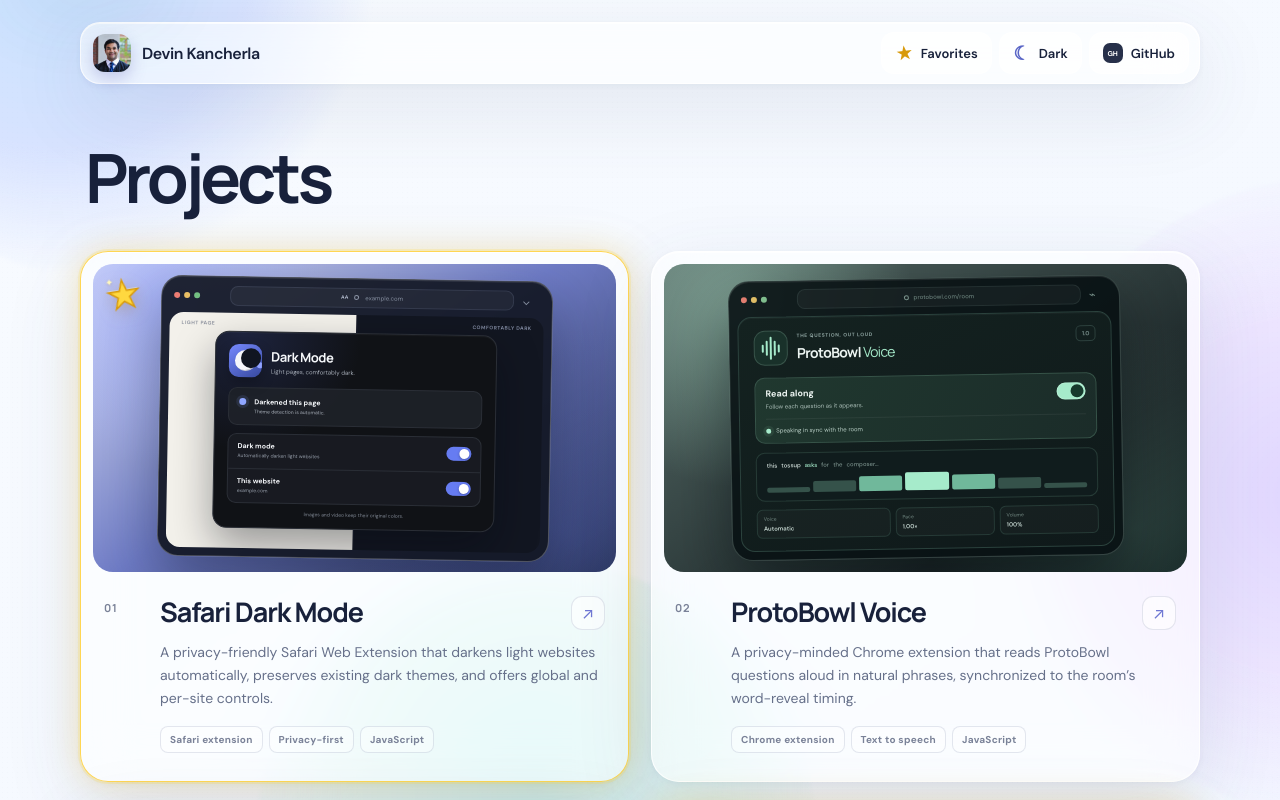
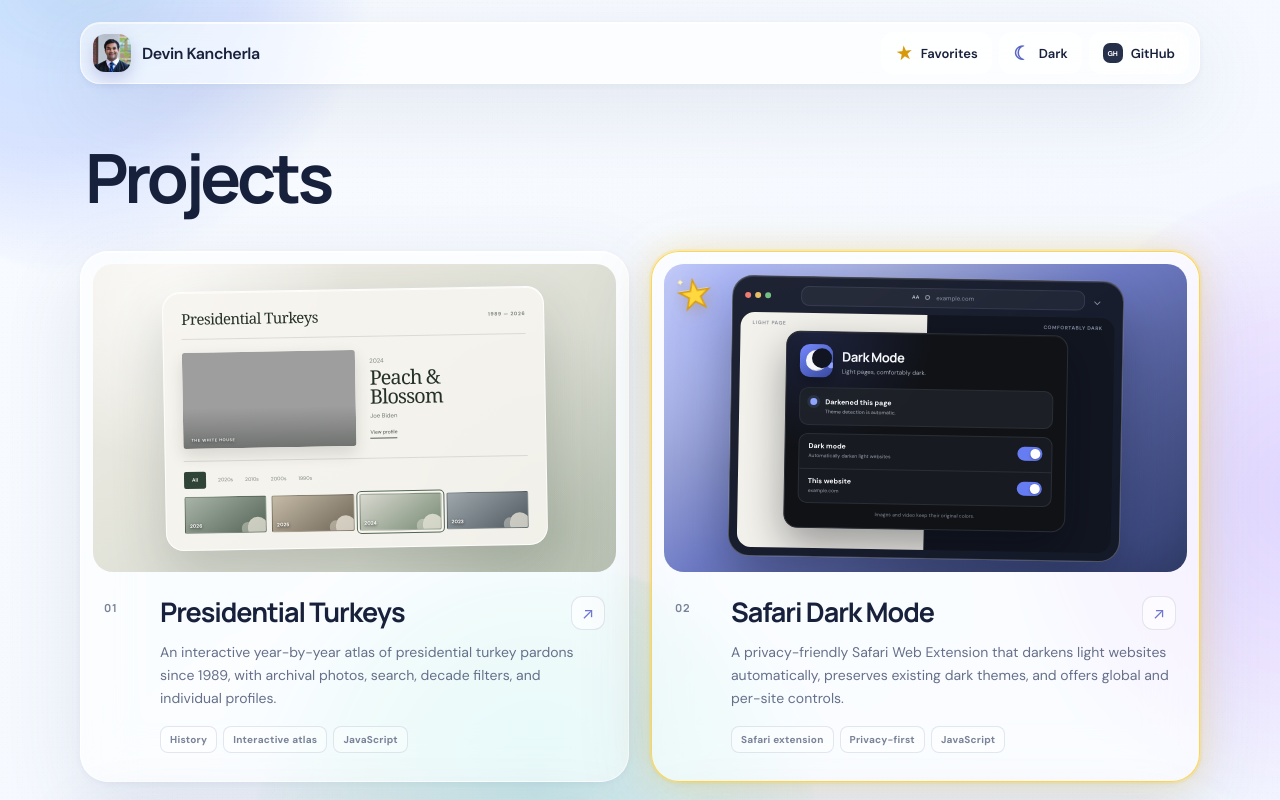
Before and after one commit to dev1niscool/dev1niscool.github.io, a plain HTML site: page index.html in a window 1280 px wide. Shown: the top 800 px of the page. Drawn offline with Linux system fonts and the light colour scheme; grey boxes are pictures that could not be loaded.

Commit message:
Add Presidential Turkeys project

```diff
--- a/index.html
+++ b/index.html
@@ -104,6 +104,37 @@
         </div>
 
         <div class="project-grid" id="project-grid">
+          <article class="project-card glass reveal-card">
+            <a
+              class="project-preview preview-turkeys"
+              href="https://dev1niscool.github.io/presidential_turkeys/"
+              target="_blank"
+              rel="noreferrer"
+              aria-label="Open Presidential Turkeys interactive atlas"
+            >
+              <div class="turkey-panel" aria-hidden="true">
+                <div class="turkey-head"><strong>Presidential Turkeys</strong><small>1989 — 2026</small></div>
+                <div class="turkey-feature">
+                  <div class="turkey-photo"><span>THE WHITE HOUSE</span></div>
+                  <div class="turkey-profile"><small>2024</small><b>Peach &amp;<br />Blossom</b><span>Joe Biden</span><i>View profile</i></div>
+                </div>
+                <div class="turkey-filters"><b>All</b><span>2020s</span><span>2010s</span><span>2000s</span><span>1990s</span></div>
+                <div class="turkey-archive"><span><i></i><b>2026</b></span><span><i></i><b>2025</b></span><span class="selected"><i></i><b>2024</b></span><span><i></i><b>2023</b></span></div>
+              </div>
+            </a>
+            <div class="project-info">
+              <div class="project-number">01</div>
+              <div class="project-copy">
+                <div class="project-title-line">
+                  <h3>Presidential Turkeys</h3>
+                  <a class="arrow-link" href="https://dev1niscool.github.io/presidential_turkeys/" target="_blank" rel="noreferrer" aria-label="Visit Presidential Turkeys interactive atlas">↗</a>
+                </div>
+                <p>An interactive year-by-year atlas of presidential turkey pardons since 1989, with archival photos, search, decade filters, and individual profiles.</p>
+                <div class="tag-list"><span>History</span><span>Interactive atlas</span><span>JavaScript</span></div>
+              </div>
+            </div>
+          </article>
+
           <article class="project-card project-favorite glass reveal-card">
             <span class="favorite-star" aria-label="Favorite project" title="Favorite project"><span aria-hidden="true">★</span></span>
             <a
@@ -137,7 +168,7 @@
               </div>
             </a>
             <div class="project-info">
-              <div class="project-number">01</div>
+              <div class="project-number">02</div>
               <div class="project-copy">
                 <div class="project-title-line">
                   <h3>Safari Dark Mode</h3>
@@ -183,7 +214,7 @@
               </div>
             </a>
             <div class="project-info">
-              <div class="project-number">02</div>
+              <div class="project-number">03</div>
               <div class="project-copy">
                 <div class="project-title-line">
                   <h3>ProtoBowl Voice</h3>
@@ -218,7 +249,7 @@
               </div>
             </a>
             <div class="project-info">
-              <div class="project-number">03</div>
+              <div class="project-number">04</div>
               <div class="project-copy">
                 <div class="project-title-line">
                   <h3>Biological Age Blood Estimate</h3>
@@ -249,7 +280,7 @@
               </div>
             </a>
             <div class="project-info">
-              <div class="project-number">04</div>
+              <div class="project-number">05</div>
               <div class="project-copy">
                 <div class="project-title-line">
                   <h3>M2ordle</h3>
@@ -283,7 +314,7 @@
               </div>
             </a>
             <div class="project-info">
-              <div class="project-number">05</div>
+              <div class="project-number">06</div>
               <div class="project-copy">
                 <div class="project-title-line">
                   <h3>Switch Smasher</h3>
@@ -318,7 +349,7 @@
               </div>
             </a>
             <div class="project-info">
-              <div class="project-number">06</div>
+              <div class="project-number">07</div>
               <div class="project-copy">
                 <div class="project-title-line">
                   <h3>Vestibular</h3>
@@ -353,7 +384,7 @@
               </div>
             </a>
             <div class="project-info">
-              <div class="project-number">07</div>
+              <div class="project-number">08</div>
               <div class="project-copy">
                 <div class="project-title-line">
                   <h3>TailorStitch</h3>
@@ -388,7 +419,7 @@
               </div>
             </a>
             <div class="project-info">
-              <div class="project-number">08</div>
+              <div class="project-number">09</div>
               <div class="project-copy">
                 <div class="project-title-line">
                   <h3>FakeMessages</h3>
@@ -416,7 +447,7 @@
               </div>
             </a>
             <div class="project-info">
-              <div class="project-number">09</div>
+              <div class="project-number">10</div>
               <div class="project-copy">
                 <div class="project-title-line">
                   <h3>GSB Atlas</h3>
@@ -448,7 +479,7 @@
               </div>
             </a>
             <div class="project-info">
-              <div class="project-number">10</div>
+              <div class="project-number">11</div>
               <div class="project-copy">
                 <div class="project-title-line">
                   <h3>Little Voyages</h3>
@@ -480,7 +511,7 @@
               </div>
             </a>
             <div class="project-info">
-              <div class="project-number">11</div>
+              <div class="project-number">12</div>
               <div class="project-copy">
                 <div class="project-title-line">
                   <h3>On Repeat</h3>
@@ -516,7 +547,7 @@
               </div>
             </a>
             <div class="project-info">
-              <div class="project-number">12</div>
+              <div class="project-number">13</div>
               <div class="project-copy">
                 <div class="project-title-line">
                   <h3>Inside Devin</h3>
@@ -547,7 +578,7 @@
               </div>
             </a>
             <div class="project-info">
-              <div class="project-number">13</div>
+              <div class="project-number">14</div>
               <div class="project-copy">
                 <div class="project-title-line">
                   <h3>Stremio Live TV</h3>
@@ -577,7 +608,7 @@
               </div>
             </a>
             <div class="project-info">
-              <div class="project-number">14</div>
+              <div class="project-number">15</div>
               <div class="project-copy">
                 <div class="project-title-line">
                   <h3>Clearpage</h3>
@@ -606,7 +637,7 @@
               </div>
             </a>
             <div class="project-info">
-              <div class="project-number">15</div>
+              <div class="project-number">16</div>
               <div class="project-copy">
                 <div class="project-title-line">
                   <h3>Inde — News Tracker</h3>
@@ -645,7 +676,7 @@
               </div>
             </a>
             <div class="project-info">
-              <div class="project-number">16</div>
+              <div class="project-number">17</div>
               <div class="project-copy">
                 <div class="project-title-line">
                   <h3>M3U Playlist Scanner</h3>
@@ -685,7 +716,7 @@
               </div>
             </a>
             <div class="project-info">
-              <div class="project-number">17</div>
+              <div class="project-number">18</div>
               <div class="project-copy">
                 <div class="project-title-line">
                   <h3>Autonomic Pharmacology Lab</h3>
@@ -720,7 +751,7 @@
               </div>
             </a>
             <div class="project-info">
-              <div class="project-number">18</div>
+              <div class="project-number">19</div>
               <div class="project-copy">
                 <div class="project-title-line">
                   <h3>Market Signals</h3>
@@ -755,7 +786,7 @@
               </div>
             </a>
             <div class="project-info">
-              <div class="project-number">19</div>
+              <div class="project-number">20</div>
               <div class="project-copy">
                 <div class="project-title-line">
                   <h3>GLP-1 Concentration Plotter</h3>
@@ -784,7 +815,7 @@
               </div>
             </a>
             <div class="project-info">
-              <div class="project-number">20</div>
+              <div class="project-number">21</div>
               <div class="project-copy">
                 <div class="project-title-line">
                   <h3>FanterFootbah Treasurer</h3>
@@ -811,7 +842,7 @@
               </div>
             </a>
             <div class="project-info">
-              <div class="project-number">21</div>
+              <div class="project-number">22</div>
               <div class="project-copy">
                 <div class="project-title-line">
                   <h3>IDR Arbitration Tool</h3>
@@ -839,7 +870,7 @@
               </div>
             </a>
             <div class="project-info">
-              <div class="project-number">22</div>
+              <div class="project-number">23</div>
               <div class="project-copy">
                 <div class="project-title-line">
                   <h3>GLP-1 Evidence Atlas</h3>
@@ -867,7 +898,7 @@
               </div>
             </a>
             <div class="project-info">
-              <div class="project-number">23</div>
+              <div class="project-number">24</div>
               <div class="project-copy">
                 <div class="project-title-line">
                   <h3>Instagram Unfollower Checker</h3>
--- a/styles.css
+++ b/styles.css
@@ -176,6 +176,14 @@ html[data-theme="dark"] .favorite-key strong { color: #ffe596; }
 html[data-theme="dark"] .project-card.project-favorite { box-shadow: 0 0 0 2px rgba(255,218,75,.18), 0 0 38px rgba(255,199,36,.17), var(--shadow), inset 0 1px 0 var(--glass-highlight); }
 html[data-theme="dark"] .project-card:hover { box-shadow: 0 30px 90px rgba(0,0,0,.34), inset 0 1px 0 var(--glass-highlight); }
 html[data-theme="dark"] .project-card.project-favorite:hover { box-shadow: 0 0 0 2px rgba(255,218,75,.27), 0 0 46px rgba(255,199,36,.23), 0 30px 90px rgba(0,0,0,.34), inset 0 1px 0 var(--glass-highlight); }
+
+.preview-turkeys { background: radial-gradient(circle at 16% 10%, rgba(255,255,255,.72), transparent 33%), radial-gradient(circle at 88% 86%, rgba(103,122,99,.24), transparent 38%), linear-gradient(145deg, #eeeae1, #c9d0c3); }
+.turkey-panel { width: 84%; max-width: 382px; padding: 16px 18px; border: 1px solid rgba(255,255,255,.84); border-radius: 18px; color: #243128; background: rgba(247,245,239,.91); box-shadow: 0 24px 54px rgba(48,61,51,.2), inset 0 1px 0 rgba(255,255,255,.72); transform: rotate(-1deg); }
+.turkey-head { display: flex; align-items: center; justify-content: space-between; gap: 12px; padding-bottom: 10px; border-bottom: 1px solid rgba(43,58,47,.13); }.turkey-head strong { font-family: Georgia, serif; font-size: 15px; font-weight: 400; letter-spacing: -.035em; }.turkey-head small { color: #788078; font-size: 5px; font-weight: 700; letter-spacing: .12em; }
+.turkey-feature { display: grid; grid-template-columns: 1.05fr .95fr; gap: 14px; padding: 13px 0 12px; border-bottom: 1px solid rgba(43,58,47,.13); }.turkey-photo { position: relative; min-height: 96px; overflow: hidden; border-radius: 3px; background: linear-gradient(180deg, transparent 58%, rgba(16,24,18,.32)), url("https://dev1niscool.github.io/presidential_turkeys/assets/photos/2024.jpg") center 38% / cover; box-shadow: 0 7px 16px rgba(38,49,41,.15); }.turkey-photo span { position: absolute; left: 8px; bottom: 6px; color: rgba(255,255,255,.88); font-size: 4px; font-weight: 700; letter-spacing: .14em; text-shadow: 0 1px 3px rgba(0,0,0,.5); }
+.turkey-profile { display: flex; flex-direction: column; align-items: flex-start; justify-content: center; }.turkey-profile small { color: #7a8179; font-size: 6px; }.turkey-profile b { margin: 4px 0 5px; font-family: Georgia, serif; font-size: 20px; font-weight: 400; line-height: .94; letter-spacing: -.045em; }.turkey-profile span { color: #707870; font-size: 6px; }.turkey-profile i { margin-top: 9px; padding-bottom: 2px; border-bottom: 1px solid #566259; color: #3f4d43; font-size: 5px; font-style: normal; }
+.turkey-filters { display: flex; align-items: center; gap: 12px; padding: 10px 0 8px; color: #7d837d; font-size: 5px; }.turkey-filters b { padding: 5px 8px; border-radius: 2px; color: #f8f7f2; background: #2f4437; font-weight: 600; }
+.turkey-archive { display: grid; grid-template-columns: repeat(4,1fr); gap: 5px; }.turkey-archive span { position: relative; height: 37px; overflow: hidden; border: 1px solid rgba(51,64,54,.11); border-radius: 2px; background: linear-gradient(145deg,#a9b4a9,#536455); }.turkey-archive span:nth-child(2) { background: linear-gradient(145deg,#c5baa6,#6f6658); }.turkey-archive span:nth-child(3) { background: linear-gradient(145deg,#d8d8cf,#778b74); }.turkey-archive span:nth-child(4) { background: linear-gradient(145deg,#9fa7ac,#4f5a60); }.turkey-archive span i { position: absolute; width: 20px; height: 20px; right: -2px; bottom: -5px; border-radius: 50% 50% 42% 42%; background: rgba(244,240,227,.72); box-shadow: -10px 1px 0 -4px rgba(244,240,227,.38); }.turkey-archive span b { position: absolute; left: 4px; bottom: 3px; color: white; font-size: 5px; text-shadow: 0 1px 3px rgba(0,0,0,.72); }.turkey-archive span.selected { outline: 2px solid #f7f5ed; box-shadow: 0 0 0 3px #506557; }
 
 .preview-safaridark { background: radial-gradient(circle at 13% 12%, rgba(133,151,255,.72), transparent 31%), radial-gradient(circle at 90% 87%, rgba(85,102,190,.38), transparent 38%), linear-gradient(145deg, #c9d0ef, #5a69be 48%, #202944); }
 .safaridark-browser { width: 84%; max-width: 392px; padding: 8px; border: 1px solid rgba(255,255,255,.25); border-radius: 21px; color: #f5f7fa; background: rgba(18,22,34,.92); box-shadow: 0 25px 58px rgba(16,22,50,.4), inset 0 1px 0 rgba(255,255,255,.1); transform: rotate(1deg); }
@@ -431,7 +439,7 @@ footer > a:last-child { font-weight: 700; color: var(--muted); }
   .market-panel { width: 88%; }
   .safaridark-browser { width: 90%; transform: rotate(1deg) scale(.94); }
   .protovoice-browser { width: 90%; transform: rotate(-1deg) scale(.94); }
-  .bioage-panel, .m2ordle-panel, .switch-panel, .vestibular-panel, .tailor-panel, .messages-panel, .gsb-panel, .voyages-panel, .spotify-panel, .mri-panel, .stremio-panel, .clearpage-panel, .inde-panel { width: 88%; padding: 17px; }
+  .turkey-panel, .bioage-panel, .m2ordle-panel, .switch-panel, .vestibular-panel, .tailor-panel, .messages-panel, .gsb-panel, .voyages-panel, .spotify-panel, .mri-panel, .stremio-panel, .clearpage-panel, .inde-panel { width: 88%; padding: 17px; }
   .mri-body { grid-template-columns: 100px minmax(0,1fr); gap: 12px; }
   .mri-scan { width: 96px; height: 96px; }.mri-scan i { top: 47px; }.mri-scan b { left: 47px; }
   .scanner-panel { width: 88%; padding: 17px; }
```
